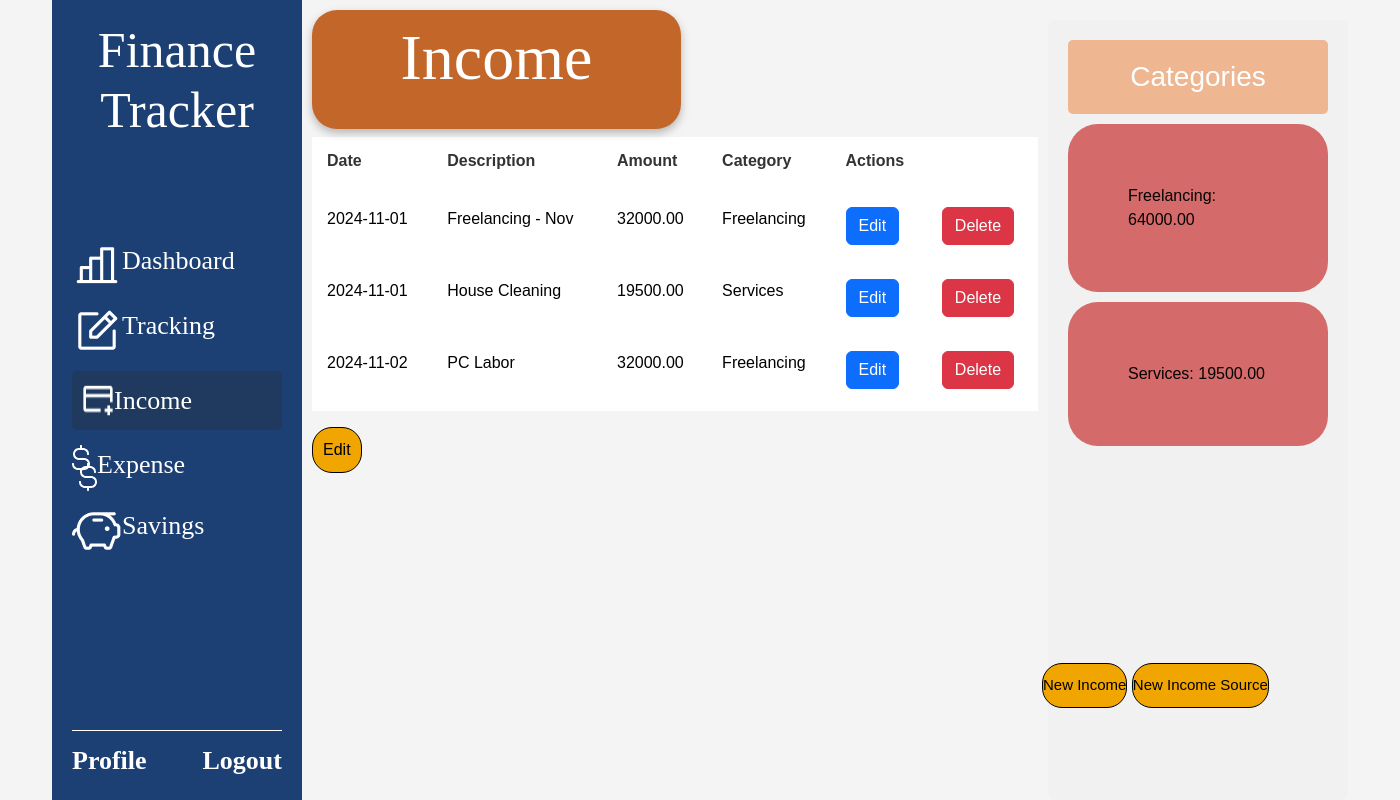
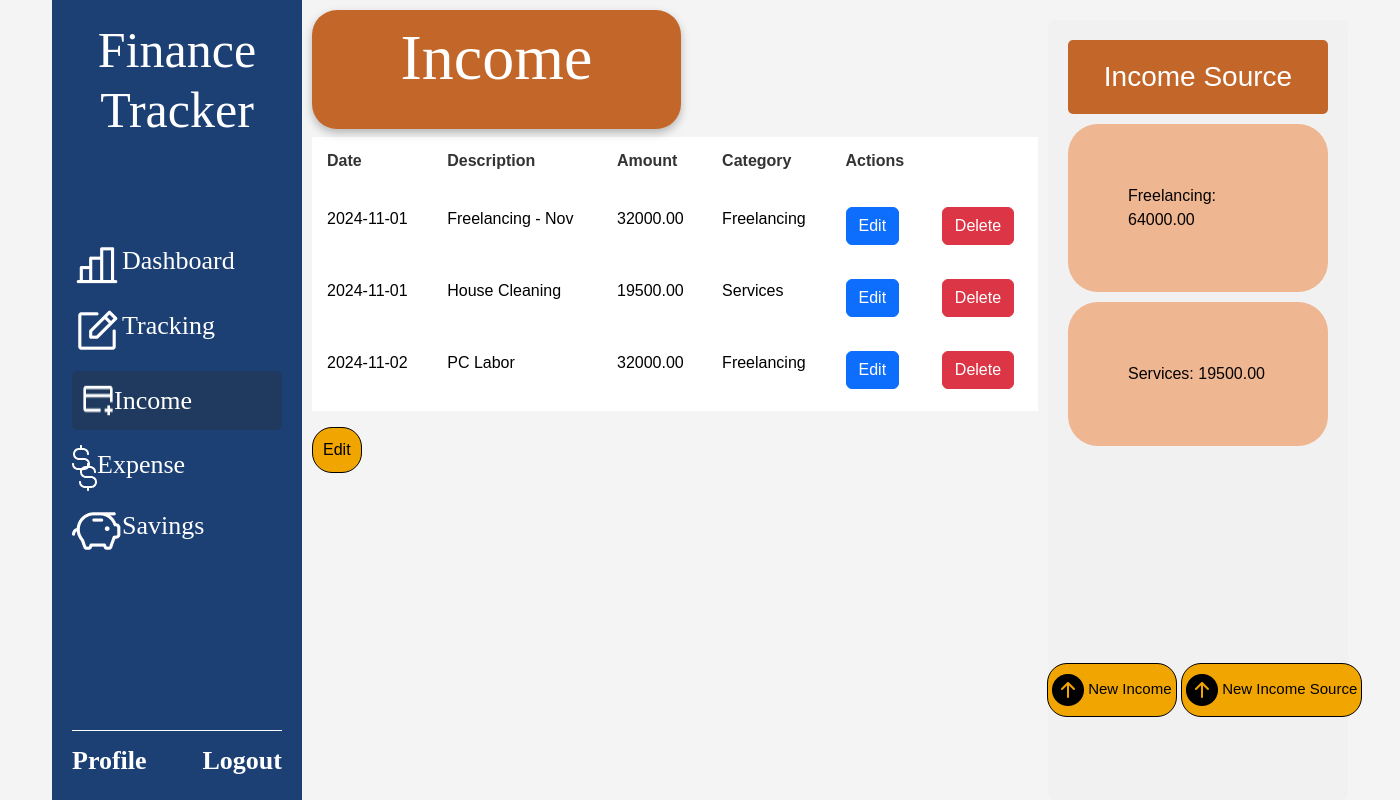
Before and after one commit to donenilo/WebProgFinals, a PHP site: page /income.php in a window 1400 px wide. Run offline with PHP 8.4, Linux system fonts and the light colour scheme; a user stored in the database is signed in; data comes from the database, SQL or seed files in the repository; some web fonts are replaced.

Commit message:
incumm section

```diff
--- a/css/styles.css
+++ b/css/styles.css
@@ -515,13 +515,13 @@ margin-right: 5px;
 .quick_add-income button {
   margin-bottom: 10px;
   font-size: 15px;
-  padding: 10px 0px;
+  padding: 10px 4px;
   border-radius: 20px;
   color: #000000;
   background-color: #f0a500;
   border-color: black;
   position: relative;
-  left: 730px;
+  left: 735px;
   bottom: -180px;
 }
 
@@ -674,7 +674,7 @@ margin-right: 5px;
 }
 
 .income-header h3 {
-  background-color: #EEB691;
+  background-color: #C36629;
   color: white;
   padding: 20px;
   margin: 0;
@@ -688,7 +688,7 @@ margin-right: 5px;
 }
 
 .income-item {
-  background-color: #D46A6A;
+  background-color: #EEB691;
   color: rgb(5, 2, 2);
   display: flex;
   justify-content: space-between;
--- a/income.php
+++ b/income.php
@@ -109,8 +109,8 @@ while ($row = $result->fetch_assoc()) {
             <!-- Income Source Table -->
             <div class="income_sources">
             <div class="quick_add-income">
-                    <button type="button" class="btn btn-primary" data-bs-toggle="modal" data-bs-target="#newIncomeModal"> New Income </button>
-                    <button type="button" class="btn btn-primary" data-bs-toggle="modal" data-bs-target="#newIncomeSourceModal"> New Income Source </button>
+                    <button type="button" class="btn btn-primary" data-bs-toggle="modal" data-bs-target="#newIncomeModal"><img src="assets/rectangle42.png"> New Income </button>
+                    <button type="button" class="btn btn-primary" data-bs-toggle="modal" data-bs-target="#newIncomeSourceModal"><img src="assets/rectangle42.png"> New Income Source </button>
             </div>
         </div>
     </div>
@@ -219,7 +219,7 @@ while ($row = $result->fetch_assoc()) {
     <!-- Categories Section -->
     <div class="income-section">
         <div class="income-header">
-            <h3 class="income-section">Categories</h3>
+            <h3 class="income-section">Income Source</h3>
         </div>
         <div class="income-list">
             <?php
```
